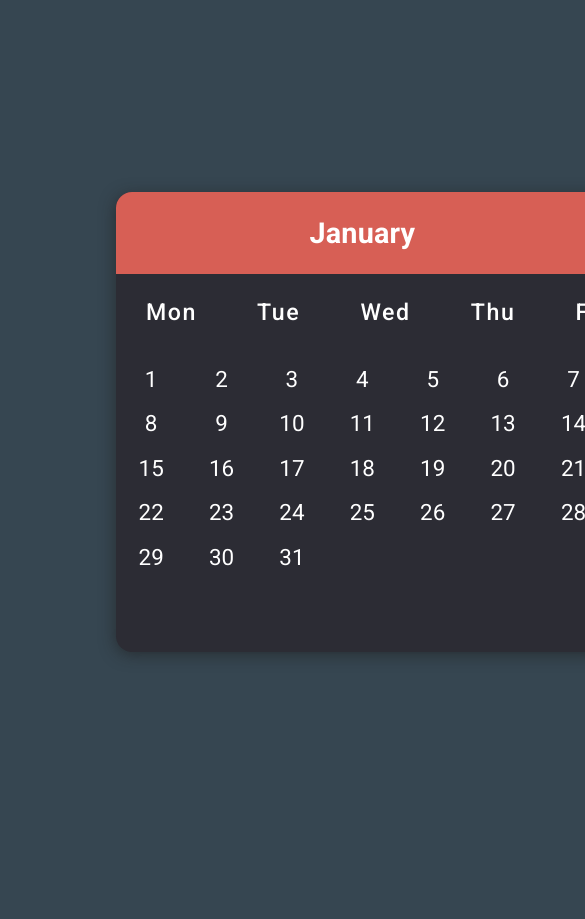
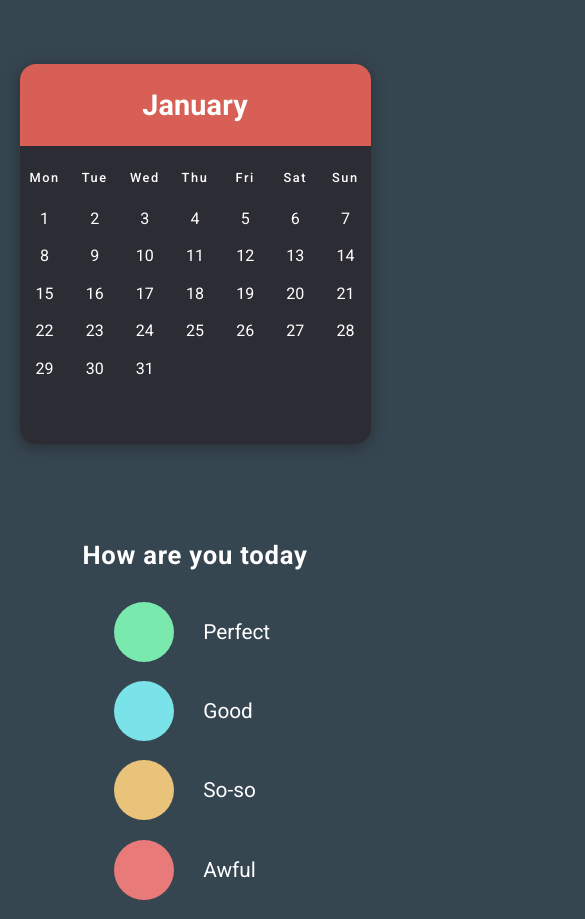
Before and after one commit to Simon558/Mood-Calendar, a plain HTML site: page src/index.html in a window 390 px wide. Shown: the top 919 px of the page, 585 px wide, since content can reach past the window. Before the commit the page ends 844 px from the top, so only its background shows below. Drawn offline with Linux system fonts and the light colour scheme.

Commit message:
Responsive styles

```diff
--- a/src/styles/_calendar.scss
+++ b/src/styles/_calendar.scss
@@ -4,6 +4,19 @@
     height: 460px;
     background-color: $calendarPrimary;
     box-shadow: -1px 3px 15px 0px rgba(31, 31, 31, 0.6);
+
+    @include breakpointMax(lg){
+        width: 80%;
+    }
+
+    @include breakpointMax(md){
+        margin: 4rem 0 6rem 0;
+    }
+
+    @include breakpointMax(sm){
+        width: 90%;
+        height: 380px;
+    }
 }
 
 .month{
@@ -26,12 +39,22 @@
 
     & div{
         color: $primary;
-        font-size: 1.45rem;
+        font-size: 1.4rem;
         font-weight: 500;
         letter-spacing: 0.1rem;
         text-align: center;
         font-family: 'Roboto', sans-serif;
-        padding: 1.5rem 1.875rem;
+        padding: 1.5rem 0;
+
+        @include breakpointMax(lg){
+            font-size: 1.3rem;
+            padding: 1.2rem 0;
+        }
+
+        @include breakpointMax(sm){
+            font-size: 0.8rem;
+            padding: 1.5rem 0 0.5rem 0;
+        }
     }
 }
 
@@ -39,3 +62,37 @@
     display: grid;
     grid-template-columns: repeat(7, 1fr);
 }
+
+.day-number{
+    color: $primary;
+    font-size: 1.4rem;
+    font-weight: 400;
+    font-family: 'Roboto', sans-serif;
+    text-align: center;
+    padding-bottom: 1.15rem;
+
+    @include breakpointMax(sm){
+        font-size: 1rem;
+    }
+
+    &:hover{
+        font-weight: 600;
+        cursor: pointer;
+    }
+
+    &--perfect{
+        color: $perfect;
+    }
+
+    &--good{
+        color: $good;
+    }
+
+    &--so-so{
+        color: $so-so;
+    }
+
+    &--awful{
+        color: $awful;
+    }
+}
--- a/src/styles/_global.scss
+++ b/src/styles/_global.scss
@@ -27,4 +27,8 @@ body {
     align-items: center;
     justify-items: center;
     height: 100vh;
+
+    @include breakpointMax(md){
+        grid-template-columns: 1fr;
+    }
 }
--- /dev/null
+++ b/src/styles/_mixins.scss
@@ -0,0 +1,8 @@
+// 576px, 992px, 1350px
+$breakpoints: ("sm": "36rem", "md": "62rem", "lg": "84.375rem");
+
+@mixin breakpointMax($screen-size){
+  @media (max-width: map-get($breakpoints, $screen-size)){
+    @content;
+  }
+}
--- a/src/styles/_moods-palette.scss
+++ b/src/styles/_moods-palette.scss
@@ -9,6 +9,11 @@
         letter-spacing: 0.03em;
         font-family: 'Roboto', sans-serif;
         margin-bottom: 2rem;
+
+        @include breakpointMax(md){
+            font-size: 1.6rem;
+        }
+
     }
 
     &__mood{
@@ -73,6 +78,10 @@
             color: $primary;
             font-size: 1.5rem;
             font-family: 'Roboto', sans-serif;
+
+            @include breakpointMax(md){
+                font-size: 1.3rem;
+            }
         }
     }
 }
@@ -82,33 +91,3 @@
     height: 52px;
     width: 52px;
 }
-
-.day-number{
-    color: $primary;
-    font-size: 1.4rem;
-    font-weight: 400;
-    font-family: 'Roboto', sans-serif;
-    text-align: center;
-    padding-bottom: 1.15rem;
-
-    &:hover{
-        font-weight: 600;
-        cursor: pointer;
-    }
-
-    &--perfect{
-        color: $perfect;
-    }
-
-    &--good{
-        color: $good;
-    }
-
-    &--so-so{
-        color: $so-so;
-    }
-
-    &--awful{
-        color: $awful;
-    }
-}
--- a/src/styles/style.scss
+++ b/src/styles/style.scss
@@ -1,4 +1,5 @@
 @import "_colors.scss";
+@import "_mixins.scss";
 @import "_global.scss";
 @import "_calendar.scss";
 @import "_moods-palette.scss";
```
Also changed, not shown: src/index.html (+1 -1 lines), src/styles/style.css, 1 other file.
